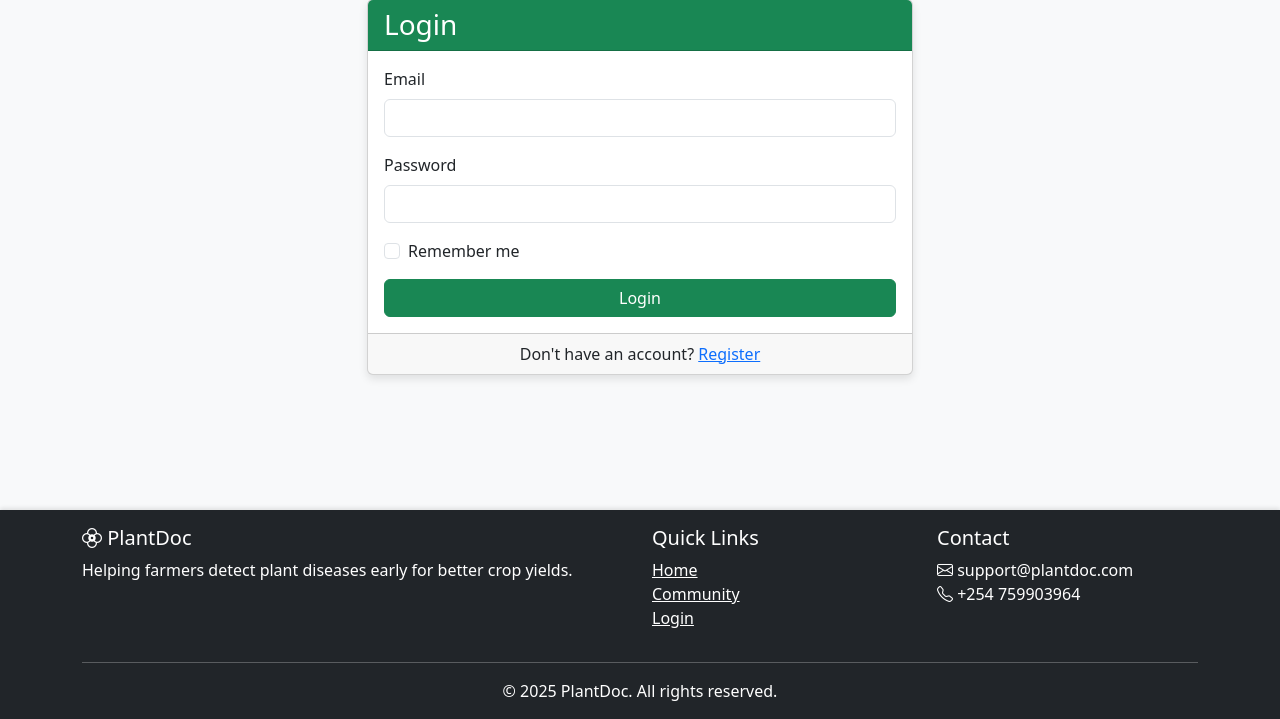
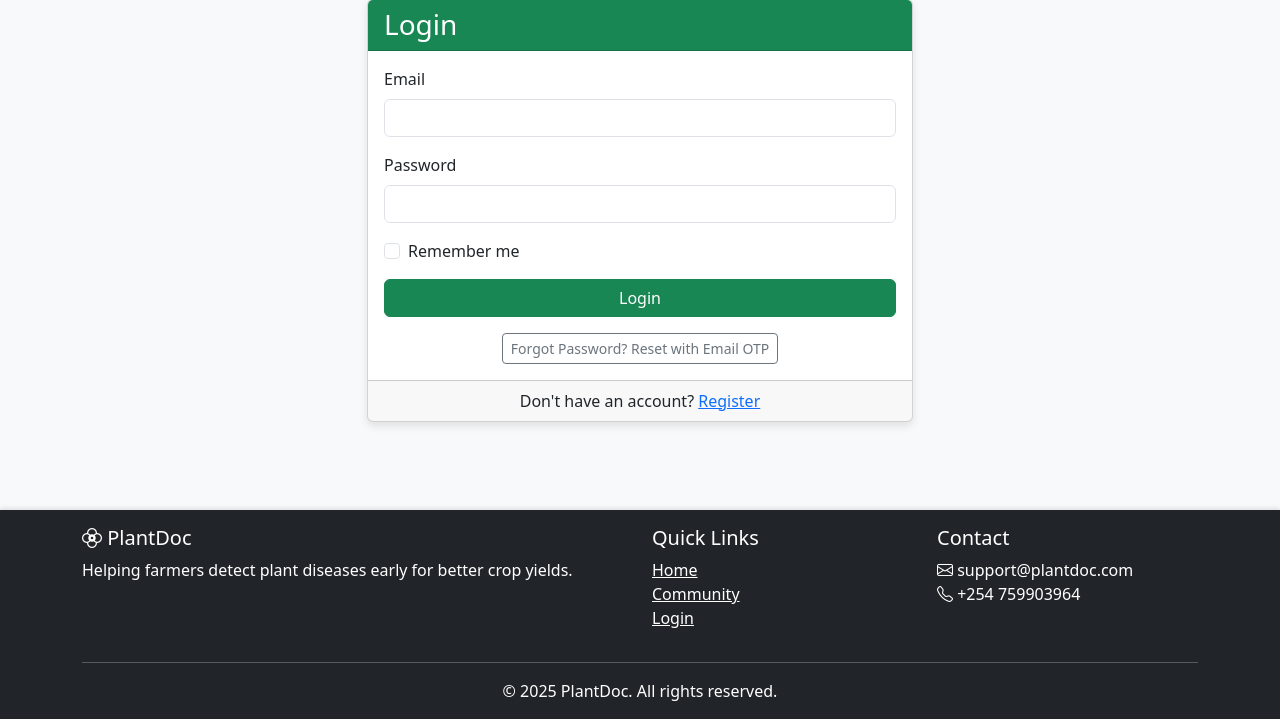
Before and after one commit to Virgi-niawamaitha/DeepMind_Dynamics, a Flask app: page /login in a window 1280 px wide. Shown: the part 81-800 px from the top of the page. Run offline with Flask 3, Linux system fonts and the light colour scheme; parts of the project's set-up code (start-up, migrations or seed data) failed here and were passed over; some libraries are stand-ins or nearby versions.

Commit message:
Add email OTP password reset flow

```diff
--- a/app.py
+++ b/app.py
@@ -95,7 +95,7 @@ app.config['MAIL_USE_SSL'] = True
 app.config['MAIL_USERNAME'] = os.getenv('MAIL_USERNAME')
 app.config['MAIL_PASSWORD'] = os.getenv('MAIL_PASSWORD')
 app.config['MAIL_DEFAULT_SENDER'] = os.getenv('MAIL_USERNAME')
-app.config['SECRET_KEY'] = os.getenv('SECRET_KEY')  # For generating tokens
+app.config['SECRET_KEY'] = os.getenv('SECRET_KEY') or app.config['SECRET_KEY']  # For generating tokens
 
 
 mail = Mail(app)
@@ -127,6 +127,8 @@ def load_user(user_id):
 
 
 with app.app_context():
+    db.create_all()
+    initialize_counties()
     ensure_payment_confirmation_column()
 
 
@@ -874,6 +876,113 @@ def login():
             return redirect(url_for('dashboard'))
         flash('Invalid email or password')
     return render_template('login.html', form=form)
+
+
+def _clear_password_reset_session():
+    session.pop('password_reset_email', None)
+    session.pop('password_reset_otp', None)
+    session.pop('password_reset_expires', None)
+
+
+@app.route('/forgot-password', methods=['GET', 'POST'])
+def forgot_password():
+    if current_user.is_authenticated:
+        return redirect(url_for('dashboard'))
+
+    now_ts = datetime.utcnow().timestamp()
+    expires_ts = float(session.get('password_reset_expires', 0) or 0)
+
+    # Drop stale OTP session data to prevent confusing states.
+    if expires_ts and now_ts > expires_ts:
+        _clear_password_reset_session()
+
+    if request.method == 'POST':
+        action = request.form.get('action', '')
+
+        if action == 'send_otp':
+            email = request.form.get('email', '').strip().lower()
+            user = User.query.filter_by(email=email).first()
+
+            if not user:
+                flash('No account found with that email.', 'danger')
+                return redirect(url_for('forgot_password'))
+
+            otp = ''.join(str(random.randint(0, 9)) for _ in range(6))
+            session['password_reset_email'] = email
+            session['password_reset_otp'] = otp
+            session['password_reset_expires'] = (datetime.utcnow() + timedelta(minutes=10)).timestamp()
+
+            msg = Message(
+                'Your Password Reset OTP',
+                recipients=[email],
+                body=(
+                    f'Your DeepMind Dynamics password reset OTP is: {otp}\n\n'
+                    'This OTP expires in 10 minutes.'
+                )
+            )
+
+            try:
+                mail.send(msg)
+                flash('OTP sent to your email. Enter it below to reset your password.', 'success')
+            except Exception as exc:
+                app.logger.error(f'Password reset email failed: {exc}')
+                _clear_password_reset_session()
+                flash('Could not send OTP email right now. Please try again later.', 'danger')
+
+            return redirect(url_for('forgot_password'))
+
+        if action == 'reset_password':
+            otp_input = request.form.get('otp', '').strip()
+            new_password = request.form.get('new_password', '').strip()
+            confirm_password = request.form.get('confirm_password', '').strip()
+
+            reset_email = session.get('password_reset_email')
+            stored_otp = session.get('password_reset_otp')
+            expires = float(session.get('password_reset_expires', 0) or 0)
+
+            if not reset_email or not stored_otp or not expires:
+                flash('Start password reset again to get a valid OTP.', 'warning')
+                return redirect(url_for('forgot_password'))
+
+            if datetime.utcnow().timestamp() > expires:
+                _clear_password_reset_session()
+                flash('OTP expired. Request a new one.', 'warning')
+                return redirect(url_for('forgot_password'))
+
+            if otp_input != stored_otp:
+                flash('Invalid OTP code.', 'danger')
+                return redirect(url_for('forgot_password'))
+
+            if len(new_password) < 6:
+                flash('Password must be at least 6 characters.', 'danger')
+                return redirect(url_for('forgot_password'))
+
+            if new_password != confirm_password:
+                flash('Passwords do not match.', 'danger')
+                return redirect(url_for('forgot_password'))
+
+            user = User.query.filter_by(email=reset_email).first()
+            if not user:
+                _clear_password_reset_session()
+                flash('Account not found. Please register first.', 'danger')
+                return redirect(url_for('register'))
+
+            user.set_password(new_password)
+            db.session.commit()
+            _clear_password_reset_session()
+            flash('Password reset successful. Please log in.', 'success')
+            return redirect(url_for('login'))
+
+        flash('Invalid password reset action.', 'danger')
+        return redirect(url_for('forgot_password'))
+
+    reset_email = session.get('password_reset_email')
+    otp_pending = bool(
+        reset_email and
+        session.get('password_reset_otp') and
+        float(session.get('password_reset_expires', 0) or 0) > datetime.utcnow().timestamp()
+    )
+    return render_template('forgot_password.html', otp_pending=otp_pending, reset_email=reset_email)
 
 
 @app.route('/logout')
--- a/templates/login.html
+++ b/templates/login.html
@@ -24,6 +24,9 @@
                     <div class="d-grid">
                         {{ form.submit(class="btn btn-success") }}
                     </div>
+                    <div class="text-center mt-3">
+                        <a class="btn btn-outline-secondary btn-sm" href="{{ url_for('forgot_password') }}">Forgot Password? Reset with Email OTP</a>
+                    </div>
                 </form>
             </div>
             <div class="card-footer text-center">
```
Also changed, not shown: templates/forgot_password.html (added, +52 -0 lines).
